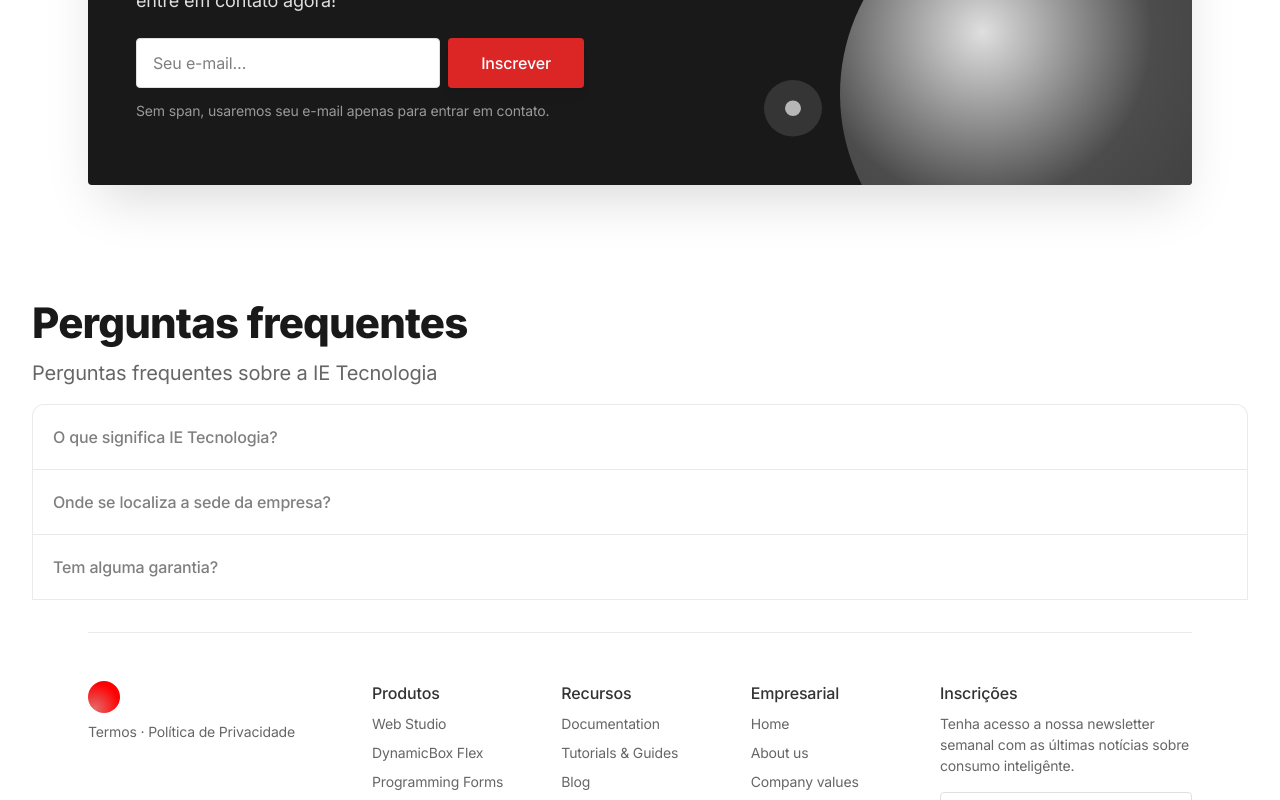
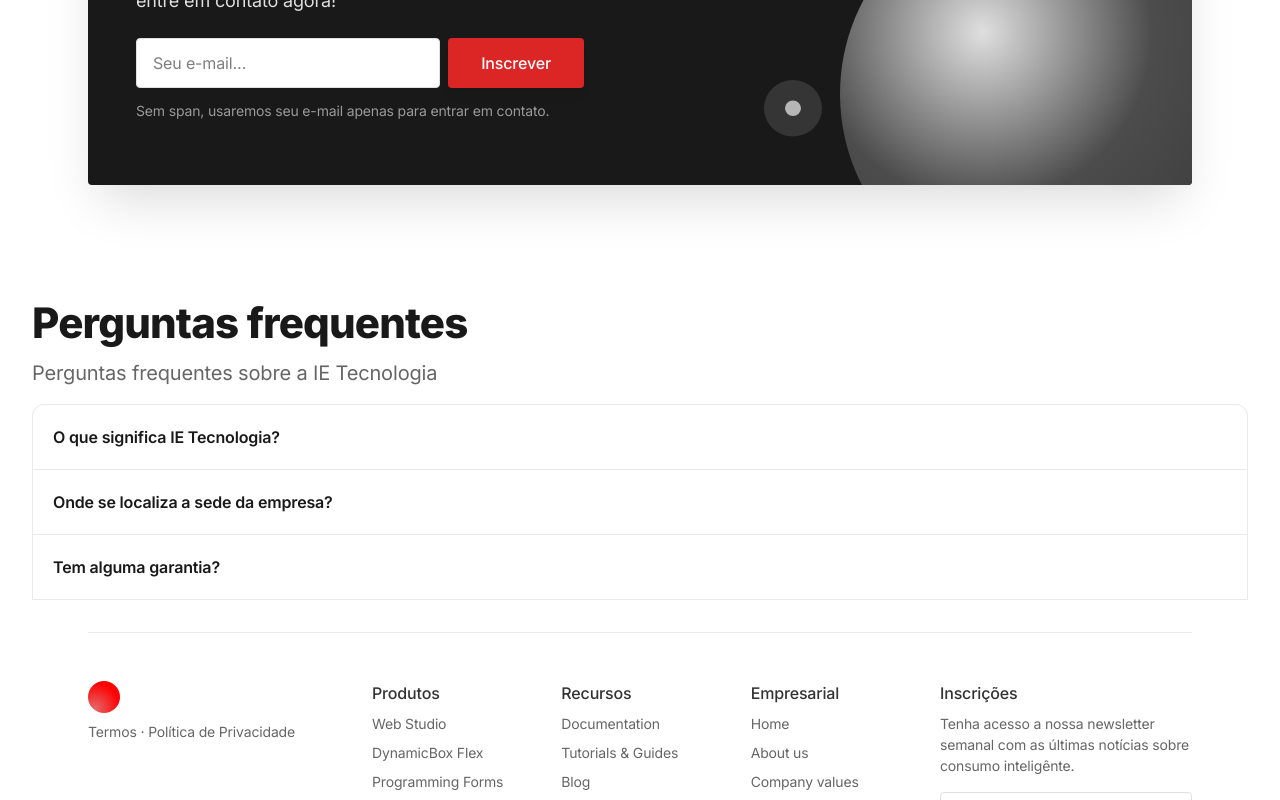
Before and after one commit to Anderson-Andre-P/landing-page-ie, a Next.js app: page / in a window 1280 px wide. Shown: the part 4752-5552 px from the top of the page. Built offline with nearby package versions, Linux system fonts and the light colour scheme.

Commit message:
style: styling accordion

```diff
--- a/components/accordion.tsx
+++ b/components/accordion.tsx
@@ -14,26 +14,26 @@ export default function Accordion() {
             </p>
             <div className="">
               <details className="">
-                <summary className="flex items-center justify-between w-full p-5 font-medium text-left text-gray-500 border border-b-0 border-gray-200 rounded-t-xl focus:ring-4 focus:ring-gray-200 hover:bg-gray-200">
+                <summary className="flex items-center justify-between w-full p-5 font-semibold text-left text-gray-900 border border-b-0 border-gray-200 rounded-t-xl focus:ring-4 focus:ring-gray-200 hover:bg-gray-200">
                   O que significa IE Tecnologia?
                 </summary>
-                <p className="p-5 border border-b-0 border-gray-200 text-gray-500 dark:text-gray-400">
+                <p className="p-5 border border-b-0 border-gray-200 text-gray-600">
                   Significa...
                 </p>
               </details>
               <details className="">
-                <summary className="flex items-center justify-between w-full p-5 font-medium text-left text-gray-500 border border-b-0 border-gray-200 focus:ring-4 focus:ring-gray-200  hover:bg-gray-200">
+                <summary className="flex items-center justify-between w-full p-5 font-semibold text-left text-gray-900 border border-b-0 border-gray-200 focus:ring-4 focus:ring-gray-200  hover:bg-gray-200">
                   Onde se localiza a sede da empresa?
                 </summary>
-                <p className="p-5 border border-b-0 border-gray-200 text-gray-500 dark:text-gray-400">
+                <p className="p-5 border border-b-0 border-gray-200 text-gray-600">
                   Localiza...
                 </p>
               </details>
               <details className="">
-                <summary className="flex items-center justify-between w-full p-5 font-medium text-left text-gray-500 border border-b-1 border-gray-200 focus:ring-4 focus:ring-gray-200 hover:bg-gray-200">
+                <summary className="flex items-center justify-between w-full p-5 font-semibold text-left text-gray-900 border border-b-1 border-gray-200 focus:ring-4 focus:ring-gray-200 hover:bg-gray-200">
                   Tem alguma garantia?
                 </summary>
-                <p className="p-5 border border-b-1 border-gray-200 rounded-b-xl text-gray-500 dark:text-gray-400">
+                <p className="p-5 border border-b-1 border-gray-200 rounded-b-xl text-gray-600">
                   Garantia...
                 </p>
               </details>
```
